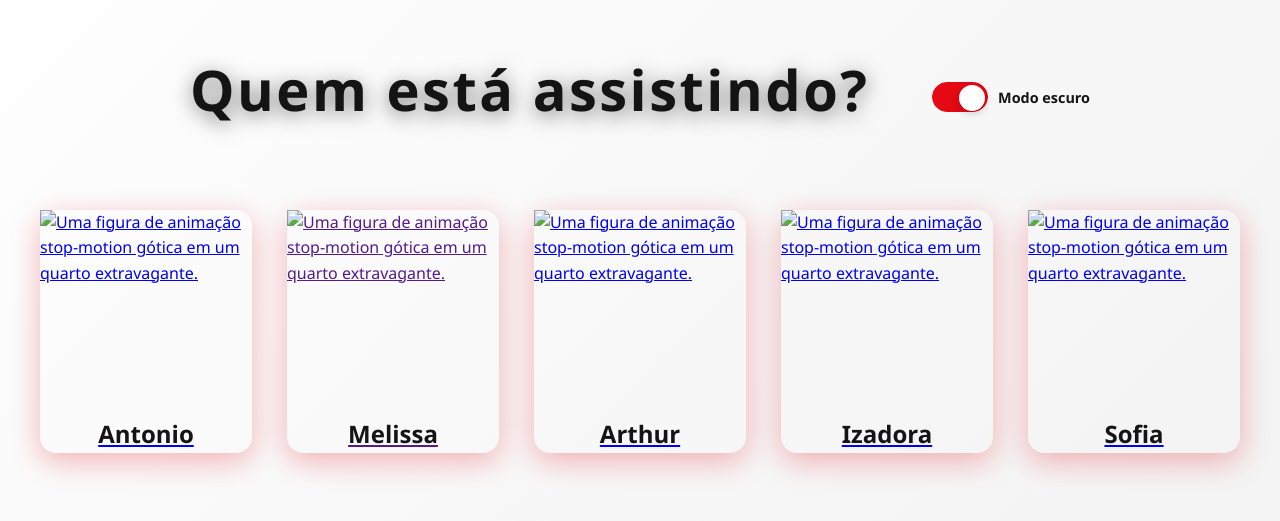
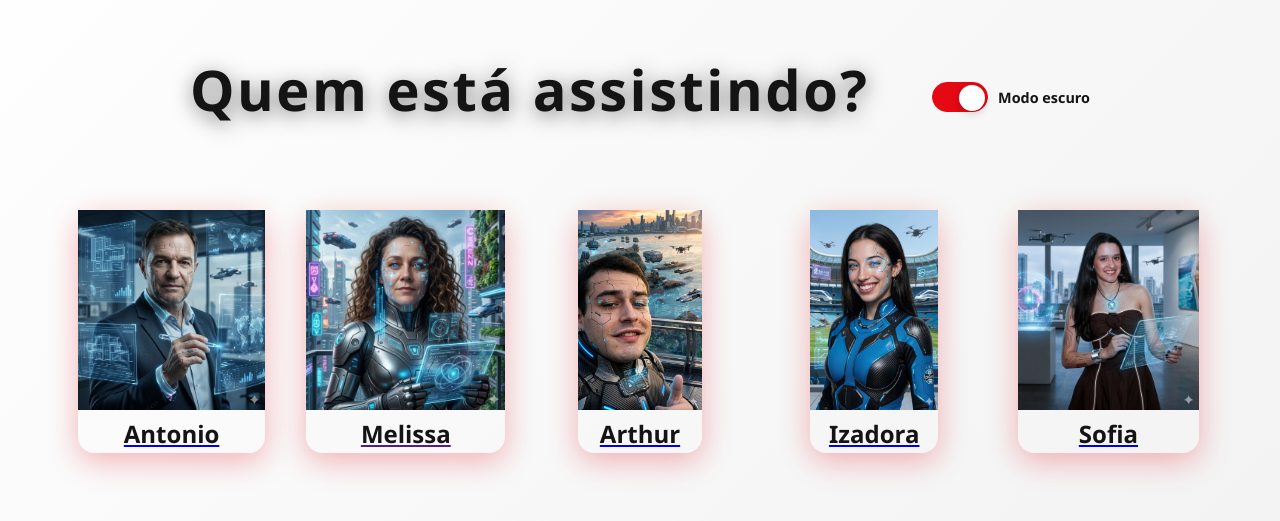
Before and after one commit to Tonho1967/Netflix, a plain HTML site: page index.html in a window 1280 px wide. Shown: the part 151-672 px from the top of the page. Drawn offline with Linux system fonts and the light colour scheme; the site is published under a folder, as on GitHub Pages, so addresses that start at the root find nothing.

Commit message:
Fix image paths

```diff
--- a/index.html
+++ b/index.html
@@ -24,7 +24,7 @@
                 <li class="profile">
                     <a href="#" aria-label="Acessar perfil do Antonio">
                         <figure>
-                            <img src="/assets/profile-1.jpg" alt="Uma figura de animação stop-motion gótica em um quarto extravagante.">
+                            <img src="./assets/profile-1.jpg" alt="Uma figura de animação stop-motion gótica em um quarto extravagante.">
                             <figcaption>Antonio</figcaption>
                         </figure>
                     </a>
@@ -32,7 +32,7 @@
                 <li class="profile">
                     <a href="" aria-label="Acessar perfil da Melissa">
                         <figure>
-                            <img src="/assets/profile-2.jpg" alt="Uma figura de animação stop-motion gótica em um quarto extravagante.">
+                            <img src="./assets/profile-2.jpg" alt="Uma figura de animação stop-motion gótica em um quarto extravagante.">
                             <figcaption>Melissa</figcaption>
                         </figure>
                     </a>
@@ -40,7 +40,7 @@
                 <li class="profile">
                     <a href="#" aria-label="Acessar perfil do Arthur">
                         <figure>
-                            <img src="/assets/profile-3.jpg" alt="Uma figura de animação stop-motion gótica em um quarto extravagante.">
+                            <img src="./assets/profile-3.jpg" alt="Uma figura de animação stop-motion gótica em um quarto extravagante.">
                             <figcaption>Arthur</figcaption>
                         </figure>
                     </a>
@@ -48,7 +48,7 @@
                 <li class="profile">
                     <a href="./catalogo/catalogo.html" aria-label="Acessar perfil da Izadora">
                         <figure>
-                            <img src="/assets/profile-4.jpg" alt="Uma figura de animação stop-motion gótica em um quarto extravagante.">
+                            <img src="./assets/profile-4.jpg" alt="Uma figura de animação stop-motion gótica em um quarto extravagante.">
                             <figcaption>Izadora</figcaption>
                         </figure>
                     </a>
@@ -56,7 +56,7 @@
                 <li class="profile">
                     <a href="#" aria-label="Acessar perfil da Sofia">
                         <figure>
-                            <img src="/assets/profile-5.jpg" alt="Uma figura de animação stop-motion gótica em um quarto extravagante.">
+                            <img src="./assets/profile-5.jpg" alt="Uma figura de animação stop-motion gótica em um quarto extravagante.">
                             <figcaption>Sofia</figcaption>
                         </figure>
                     </a>
```
